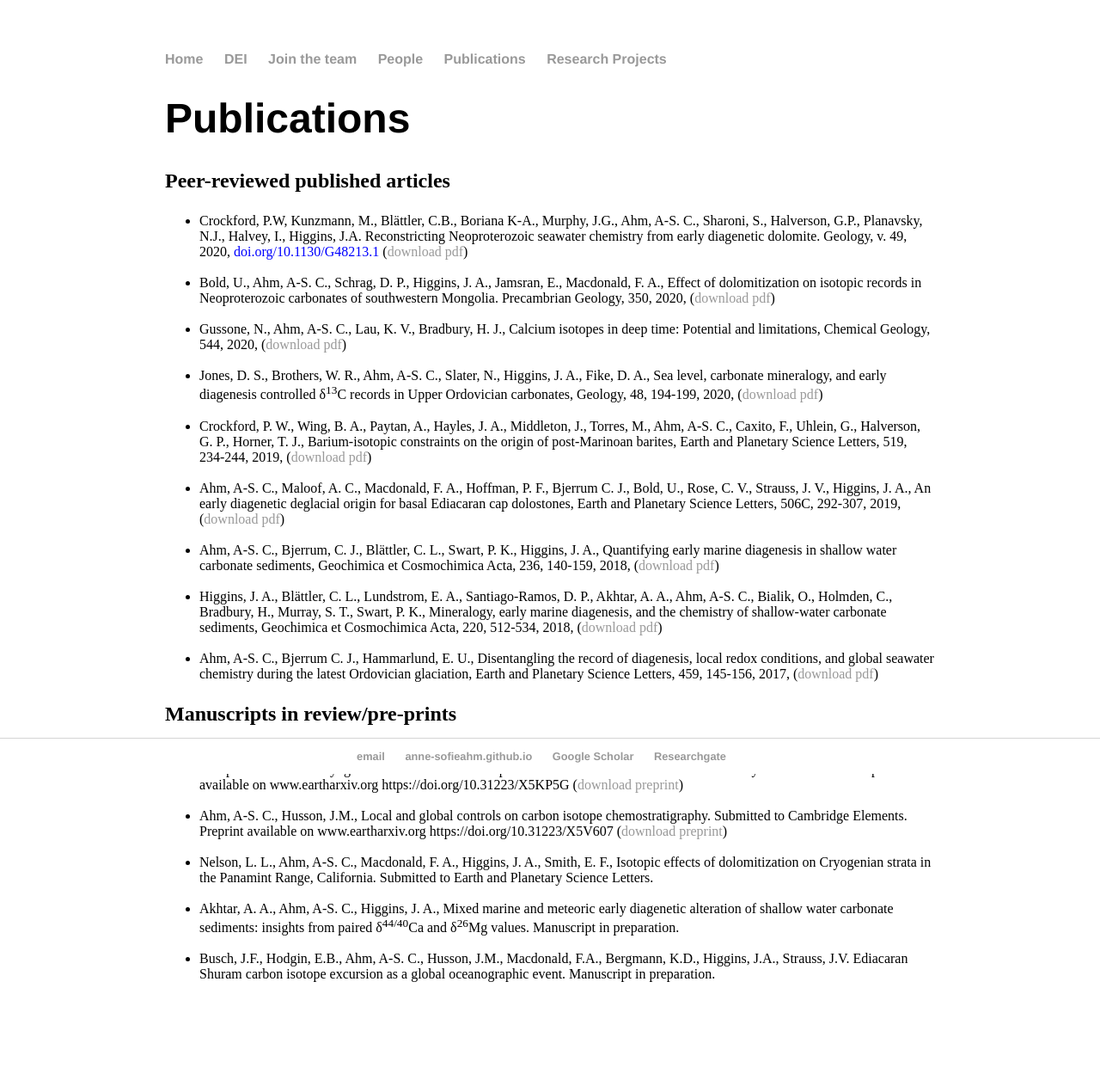
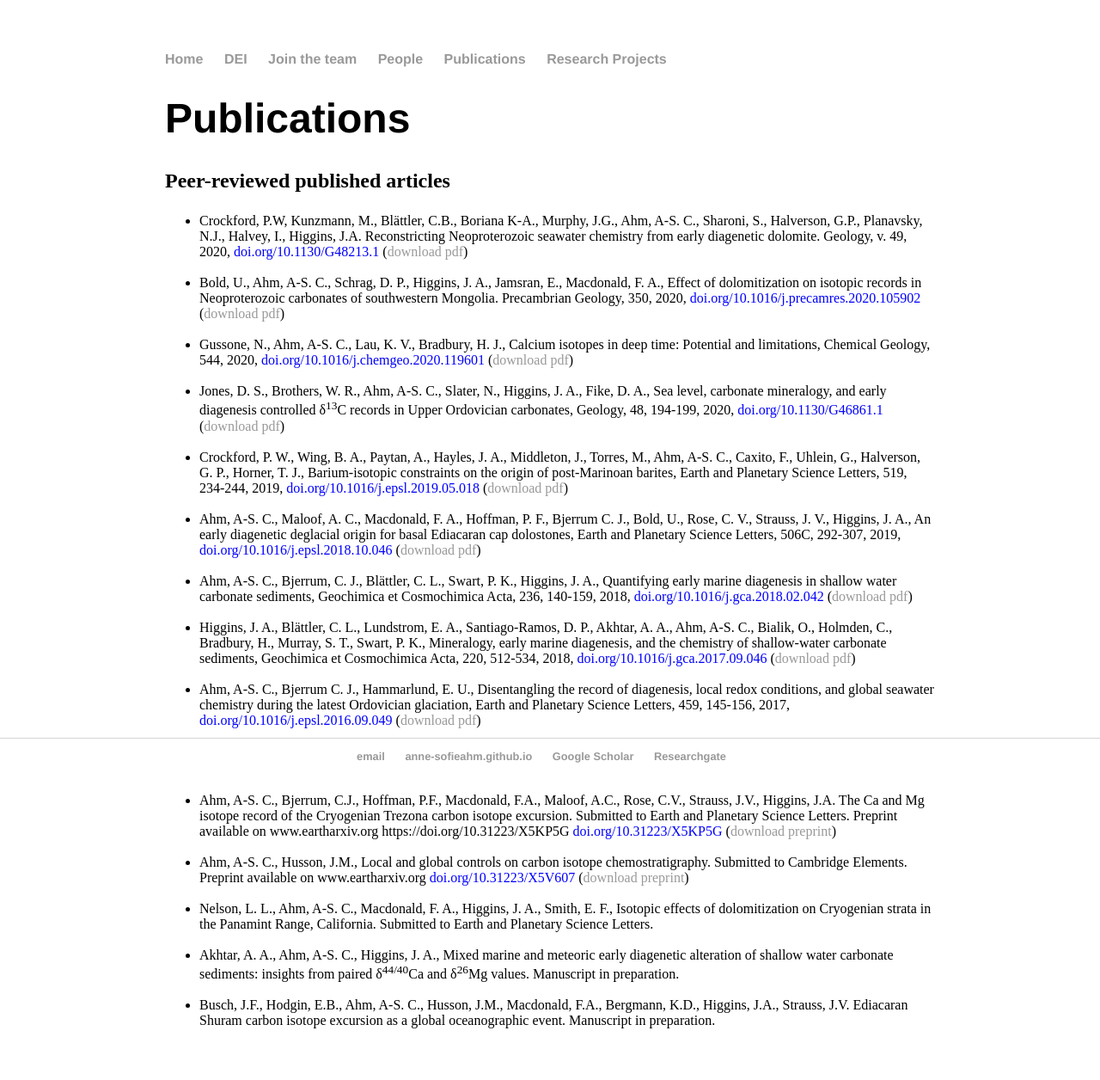
Before and after one commit to Anne-SofieAhm/Anne-SofieAhm.github.io, a Jekyll site: the page built from publications/index.html, in a window 1280 px wide. Shown: the whole page at 86% size. Built offline with Jekyll 4.4.1, drawn with Linux system fonts in a browser that asks for light colours; before the commit the page ends 1202 px from its top, so only the background shows below that.

Commit message:
Update index.html

```diff
--- a/publications/index.html
+++ b/publications/index.html
@@ -19,20 +19,23 @@ title: Publications
      <li>Bold, U., Ahm, A-S. C., Schrag, D. P., Higgins, J. A., Jamsran, E., Macdonald,
        F. A., Effect of dolomitization on isotopic records in Neoproterozoic carbonates
        of southwestern Mongolia. Precambrian Geology, 350, 2020,
-       <link href="https://doi.org/10.1016/j.precamres.2020.105902">
+       <a href="https://doi.org/10.1016/j.precamres.2020.105902" style="color:blue;">
+         doi.org/10.1016/j.precamres.2020.105902</a>
        (<a href="Bold2020.pdf">download pdf</a>)
      </li>
 <br>
      <li>Gussone, N., Ahm, A-S. C., Lau, K. V., Bradbury, H. J., Calcium isotopes
        in deep time: Potential and limitations, Chemical Geology, 544, 2020,
-       <link href="https://doi.org/10.1016/j.chemgeo.2020.119601">
+       <a href="https://doi.org/10.1016/j.chemgeo.2020.119601" style="color:blue;">
+         doi.org/10.1016/j.chemgeo.2020.119601</a>
        (<a href="Gussone2020.pdf">download pdf</a>)
      </li>
 <br>
      <li>Jones, D. S., Brothers, W. R., Ahm, A-S. C., Slater, N., Higgins, J. A.,
        Fike, D. A., Sea level, carbonate mineralogy, and early diagenesis controlled
        	&#948<sup>13</sup>C records in Upper Ordovician carbonates, Geology, 48, 194-199, 2020,
-       <link href="https://doi.org/10.1130/G46861.1">
+       <a href="https://doi.org/10.1130/G46861.1" style="color:blue;">
+         doi.org/10.1130/G46861.1</a>
        (<a href="Jones2020.pdf">download pdf</a>)
      </li>
 <br>
@@ -40,7 +43,8 @@ title: Publications
        Torres, M., Ahm, A-S. C., Caxito, F., Uhlein, G., Halverson, G. P., Horner,
        T. J., Barium-isotopic constraints on the origin of post-Marinoan barites,
        Earth and Planetary Science Letters, 519, 234-244, 2019,
-       <link href="https://doi.org/10.1016/j.epsl.2019.05.018">
+       <a href="https://doi.org/10.1016/j.epsl.2019.05.018" style="color:blue;">
+         doi.org/10.1016/j.epsl.2019.05.018</a>
        (<a href="Crockford2019.pdf">download pdf</a>)
      </li>
 <br>
@@ -48,14 +52,16 @@ title: Publications
       Bold, U., Rose, C. V., Strauss, J. V., Higgins, J. A., An early diagenetic
       deglacial origin for basal Ediacaran cap dolostones, Earth and Planetary
       Science Letters, 506C, 292-307, 2019,
-      <link href="https://doi.org/10.1016/j.epsl.2018.10.046">
+      <a href="https://doi.org/10.1016/j.epsl.2018.10.046" style="color:blue;">
+      doi.org/10.1016/j.epsl.2018.10.046</a>
       (<a href="Ahm2019.pdf">download pdf</a>)
     </li>
 <br>
     <li>Ahm, A-S. C., Bjerrum, C. J., Blättler, C. L., Swart, P. K., Higgins, J. A.,
       Quantifying early marine diagenesis in shallow water carbonate sediments,
       Geochimica et Cosmochimica Acta, 236, 140-159, 2018,
-      <link href="https://doi.org/10.1016/j.gca.2018.02.042">
+      <a href="https://doi.org/10.1016/j.gca.2018.02.042" style="color:blue;">
+      doi.org/10.1016/j.gca.2018.02.042</a>
       (<a href="Ahm2018.pdf">download pdf</a>)
     </li>
 <br>
@@ -64,14 +70,16 @@ title: Publications
       Murray, S. T., Swart, P. K., Mineralogy, early marine diagenesis, and the
       chemistry of shallow-water carbonate sediments, Geochimica et Cosmochimica
       Acta, 220, 512-534, 2018,
-      <link href="https://doi.org/10.1016/j.gca.2017.09.046">
+      <a href="https://doi.org/10.1016/j.gca.2017.09.046" style="color:blue;">
+        doi.org/10.1016/j.gca.2017.09.046</a>
       (<a href="Higgins2018.pdf">download pdf</a>)
     </li>
 <br>
     <li>Ahm, A-S. C., Bjerrum C. J., Hammarlund, E. U., Disentangling the record
       of diagenesis, local redox conditions, and global seawater chemistry during
       the latest Ordovician glaciation, Earth and Planetary Science Letters, 459,
-      145-156, 2017, <link href="https://doi.org/10.1016/j.epsl.2016.09.049">
+      145-156, 2017, <a href="https://doi.org/10.1016/j.epsl.2016.09.049" style="color:blue;">
+        doi.org/10.1016/j.epsl.2016.09.049</a>
       (<a href="Ahm2017.pdf">download pdf</a>)
     </li>
 </ul>
@@ -85,12 +93,16 @@ title: Publications
       Cryogenian Trezona carbon isotope excursion.
       Submitted to Earth and Planetary Science Letters.
       Preprint available on www.eartharxiv.org https://doi.org/10.31223/X5KP5G
+      <a href="https://doi.org/10.31223/X5KP5G" style="color:blue;">
+        doi.org/10.31223/X5KP5G</a>
       (<a href="Trezona_manuscript_EPSL_preprint.pdf">download preprint</a>)
     </li>
 <br>
     <li>Ahm, A-S. C., Husson, J.M., Local and global controls on carbon isotope
       chemostratigraphy. Submitted to Cambridge Elements.
-      Preprint available on www.eartharxiv.org https://doi.org/10.31223/X5V607
+      Preprint available on www.eartharxiv.org
+      <a href="https://doi.org/10.31223/X5V607" style="color:blue;">
+        doi.org/10.31223/X5V607</a>
       (<a href="Elements_carbon_preprint.pdf">download preprint</a>)
     </li>
 <br>
```
